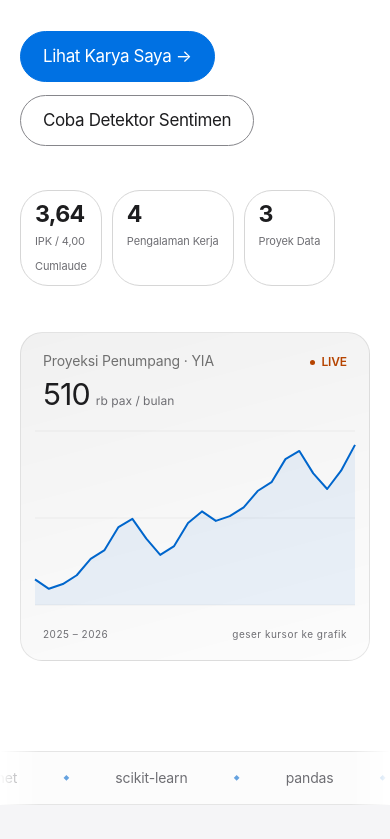
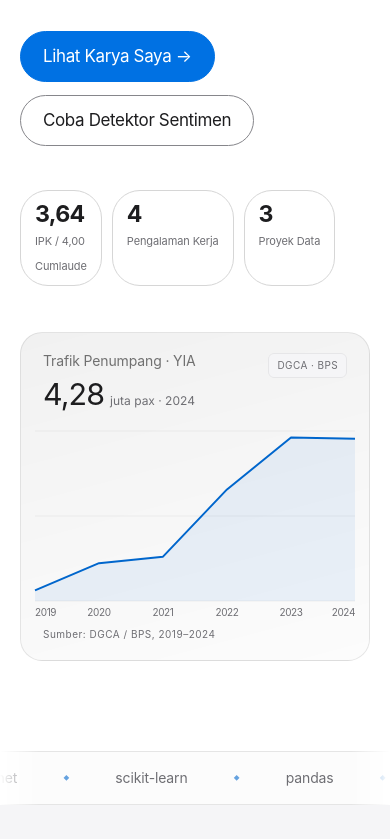
Before and after one commit to andiuliarahman/PortofolioAndi, a plain HTML site: page portofolio/index.html in a window 390 px wide. Shown: the part 494-1333 px from the top of the page. Drawn offline with Linux system fonts and the light colour scheme.

Commit message:
Replace the hero's invented chart with real DGCA/BPS figures
The hero chart carried 24 months of passenger numbers I made up, under a
pulsing "LIVE" badge and a heading that called it a projection. That is
the one thing a statistics portfolio cannot do, so it is gone.

What replaced it: annual throughput for YIA 2019-2024, taken from DGCA
and BPS — 281.782 / 996.750 / 1.168.042 / 2.939.888 / 4.307.136 /
4.275.848. The shape is now the real one, including the 2024 decline of
0,7% that a fabricated upward curve had been hiding.

Two judgement calls worth recording:

- 2025 is deliberately not plotted. The Directorate General's annual
  figure (2.185.714) contradicts BPS DIY's own monthly releases, which
  put 164.736 domestic arrivals through YIA in October 2025 alone. Two
  official sources disagree, so the year stays off the chart until they
  can be reconciled. There is a comment in the source saying so.
- The axis now starts at zero. The series is about magnitude, not small
  variation, so a cropped axis would only inflate the swings.

The "LIVE" badge became a plain "DGCA · BPS" source tag, the heading
became "Trafik Penumpang", and the caption cites the source and range.
Hovering reports the exact figure with Indonesian separators (4.275.848)
while the headline stays readable (4,28 juta). Year labels are drawn
along the axis and inset at both ends so they cannot clip.

Also dropped the pulse from the dot beside "Lulus 2026" — a static
credential had no business implying it was live.

Mobile: the two chart captions collided at 390px, so the hover hint is
hidden below 560px instead of squeezing the source line. Touch screens
have no cursor to move anyway.

```diff
--- a/portofolio/index.html
+++ b/portofolio/index.html
@@ -176,7 +176,7 @@ header.nav.stuck{
   border:1px solid var(--line);border-radius:999px;background:rgba(0,0,0,.03);
   font-size:12.5px;color:var(--dim);margin-bottom:28px;
 }
-.dot-live{width:7px;height:7px;border-radius:50%;background:var(--lime);animation:pulse 2.4s infinite;}
+.dot-live{width:7px;height:7px;border-radius:50%;background:var(--lime);}
 @keyframes pulse{0%{box-shadow:0 0 0 0 rgba(0,102,204,.6);}70%{box-shadow:0 0 0 9px rgba(0,102,204,0);}100%{box-shadow:0 0 0 0 rgba(0,102,204,0);}}
 
 .hero h1{font-size:clamp(2.3rem,4.6vw,3.9rem);line-height:1.02;letter-spacing:-.045em;}
@@ -216,12 +216,11 @@ header.nav.stuck{
 .chart-top h4{font-size:13px;font-weight:500;color:var(--dim);letter-spacing:.01em;}
 .chart-top .big{font-family:'SF Pro Display','Inter',-apple-system,sans-serif;font-size:1.9rem;letter-spacing:-.03em;margin-top:4px;}
 .chart-top .big span{font-size:12px;color:var(--mute);font-family:'Inter';letter-spacing:0;margin-left:6px;}
-.tag-live{
-  font-family:'SF Pro Text','Inter',-apple-system,sans-serif;font-size:9.5px;letter-spacing:.12em;
-  padding:5px 9px;border-radius:6px;background:rgba(0,102,204,.12);
-  border:1px solid rgba(0,102,204,.28);color:var(--lime);display:flex;align-items:center;gap:6px;
-}
-.tag-live i{width:5px;height:5px;border-radius:50%;background:var(--lime);display:block;animation:pulse 2s infinite;}
+.tag-src{
+  font-family:'SF Pro Text','Inter',-apple-system,sans-serif;font-size:9.5px;letter-spacing:.08em;
+  padding:5px 9px;border-radius:6px;background:#f5f5f7;
+  border:1px solid #e6e6e8;color:#6e6e73;white-space:nowrap;
+}
 #heroChart{display:block;width:100%;height:210px;cursor:crosshair;}
 .chart-foot{
   display:flex;justify-content:space-between;padding:0 22px 18px;
@@ -777,8 +776,7 @@ section{padding-top:90px;padding-bottom:90px;}
 .tags span{background:#ffffff;border-color:#e6e6e8;color:#707070;}
 
 /* launch status: bare orange text, no pill (reference) */
-.tag-live{background:none;border:0;border-radius:0;padding:0;color:#b64400;font-size:12px;font-weight:600;letter-spacing:-.01em;}
-.tag-live i{background:#b64400;}
+.tag-src{background:#f5f5f7;border:1px solid #e6e6e8;border-radius:6px;padding:4px 8px;color:#6e6e73;font-size:10px;font-weight:400;letter-spacing:.04em;}
 .dot-live{background:#0066cc;}
 .chart-top .big,.stat-chip b,.b-stat .row b{font-family:'SF Pro Display','Inter',sans-serif;color:#1d1d1f;}
 .chart-top .big span,.stat-chip span,.b-stat .row span{color:#6e6e73;}
@@ -979,6 +977,9 @@ footer{background:#f5f5f7;border-top:1px solid #d6d6d6;color:#6e6e73;font-size:1
 @media(max-width:560px){
   .lab-tabs{flex-wrap:wrap;overflow:visible;}
   .lab-tabs button{flex:1 1 calc(50% - 2px);}
+  /* di layar sentuh tidak ada kursor, jadi petunjuk hover dibuang
+     daripada mendesak keterangan sumber sampai bertabrakan */
+  #chartHint{display:none;}
 }
 
 /* --- motion: calm opacity only --- */
@@ -1049,14 +1050,14 @@ footer{background:#f5f5f7;border-top:1px solid #d6d6d6;color:#6e6e73;font-size:1
     <div class="chart-card rv">
       <div class="chart-top">
         <div>
-          <h4>Proyeksi Penumpang · YIA</h4>
-          <div class="big" id="chartBig">510<span>rb pax / bulan</span></div>
+          <h4>Trafik Penumpang · YIA</h4>
+          <div class="big" id="chartBig">4,28<span>juta pax · 2024</span></div>
         </div>
-        <div class="tag-live"><i></i>LIVE</div>
+        <div class="tag-src">DGCA · BPS</div>
       </div>
       <canvas id="heroChart"></canvas>
       <div class="chart-foot">
-        <span>2025 – 2026</span>
+        <span>Sumber: DGCA / BPS, 2019&ndash;2024</span>
         <span id="chartHint">geser kursor ke grafik</span>
       </div>
       <div class="chart-tip" id="chartTip"><b>–</b><span></span></div>
@@ -1749,9 +1750,27 @@ $$('.rv').forEach(el=>rvObs.observe(el));
   const ctx = c.getContext('2d');
   const tip = $('#chartTip'), big = $('#chartBig'), hint = $('#chartHint');
   const dpr = Math.min(devicePixelRatio||1, 2);
-  const DATA = [312,298,305,318,342,355,389,401,372,348,361,395,412,398,405,418,442,455,489,501,468,445,472,510];
-  const LABEL = ['Jan 25','Feb 25','Mar 25','Apr 25','Mei 25','Jun 25','Jul 25','Agu 25','Sep 25','Okt 25','Nov 25','Des 25',
-                 'Jan 26','Feb 26','Mar 26','Apr 26','Mei 26','Jun 26','Jul 26','Agu 26','Sep 26','Okt 26','Nov 26','Des 26'];
+  /* Angka asli, bukan karangan. Sumber: DGCA / BPS, Statistik
+     Transportasi Udara (lewat tabel tahunan YIA / WAHI).
+     2025 sengaja TIDAK diplot: angka tahunan Ditjen Hubud (2.185.714)
+     bertabrakan dengan data bulanan BPS DIY (Oktober 2025 saja 164.736
+     penumpang datang di YIA), jadi belum bisa dipertanggungjawabkan. */
+  const DATA = [
+    {y:'2019', v:281782},
+    {y:'2020', v:996750},
+    {y:'2021', v:1168042},
+    {y:'2022', v:2939888},
+    {y:'2023', v:4307136},
+    {y:'2024', v:4275848}
+  ];
+  const V = DATA.map(d => d.v);
+  const nf = v => v.toLocaleString('id-ID');
+  /* pisahkan angka besar dari satuannya, supaya bisa ditata beda ukuran */
+  function parts(v){
+    return v >= 1e6
+      ? [(v/1e6).toFixed(2).replace('.',','), 'juta pax']
+      : [Math.round(v/1e3).toLocaleString('id-ID'), 'rb pax'];
+  }
   let W=0,H=0,hover=-1,prog=1;
 
   function resize(){
@@ -1761,8 +1780,10 @@ $$('.rv').forEach(el=>rvObs.observe(el));
     c.style.width = W+'px'; c.style.height = H+'px';
     ctx.setTransform(dpr,0,0,dpr,0,0);
   }
-  const PAD = {l:14, r:14, t:14, b:22};
-  const min = Math.min.apply(null,DATA)*0.92, max = Math.max.apply(null,DATA)*1.04;
+  const PAD = {l:14, r:14, t:14, b:26};
+  /* sumbu mulai dari nol. Deret ini soal besaran, bukan variasi kecil,
+     jadi memotong sumbu hanya akan membesar-besarkan naik-turunnya. */
+  const min = 0, max = Math.max.apply(null,V)*1.04;
   const X = i => PAD.l + (i/(DATA.length-1))*(W-PAD.l-PAD.r);
   const Y = v => PAD.t + (1-(v-min)/(max-min))*(H-PAD.t-PAD.b);
 
@@ -1776,25 +1797,38 @@ $$('.rv').forEach(el=>rvObs.observe(el));
     const n = Math.max(2, Math.floor(DATA.length*prog));
 
     ctx.beginPath();
-    ctx.moveTo(X(0), Y(DATA[0]));
-    for(let i=1;i<n;i++) ctx.lineTo(X(i), Y(DATA[i]));
+    ctx.moveTo(X(0), Y(V[0]));
+    for(let i=1;i<n;i++) ctx.lineTo(X(i), Y(V[i]));
     ctx.lineTo(X(n-1), H-PAD.b); ctx.lineTo(X(0), H-PAD.b); ctx.closePath();
     ctx.fillStyle = 'rgba(0,102,204,.07)'; ctx.fill();
 
     ctx.beginPath();
-    ctx.moveTo(X(0), Y(DATA[0]));
-    for(let i=1;i<n;i++) ctx.lineTo(X(i), Y(DATA[i]));
+    ctx.moveTo(X(0), Y(V[0]));
+    for(let i=1;i<n;i++) ctx.lineTo(X(i), Y(V[i]));
     ctx.strokeStyle = '#0066cc'; ctx.lineWidth = 2; ctx.lineJoin='round';
     ctx.stroke();
 
     if(hover >= 0 && hover < n){
-      const x = X(hover), y = Y(DATA[hover]);
+      const x = X(hover);
       ctx.setLineDash([3,4]); ctx.strokeStyle='rgba(0,0,0,.25)';
       ctx.beginPath(); ctx.moveTo(x,PAD.t); ctx.lineTo(x,H-PAD.b); ctx.stroke();
       ctx.setLineDash([]);
-      ctx.beginPath(); ctx.arc(x,y,4.5,0,Math.PI*2);
-      ctx.fillStyle='#ffffff'; ctx.fill();
-      ctx.strokeStyle='#0066cc'; ctx.lineWidth=2.4; ctx.stroke();
+    }
+
+    /* tahun + titik aktif digambar paling akhir supaya tidak tertutup.
+       Label ujung dirata ke dalam supaya tidak terpotong tepi kanvas. */
+    ctx.font = '10px "SF Pro Text", Inter, sans-serif';
+    const last = DATA.length-1;
+    for(let i=0;i<n;i++){
+      const x = X(i), y = Y(V[i]);
+      if(i === hover){
+        ctx.beginPath(); ctx.arc(x,y,4.5,0,Math.PI*2);
+        ctx.fillStyle='#ffffff'; ctx.fill();
+        ctx.strokeStyle='#0066cc'; ctx.lineWidth=2.4; ctx.stroke();
+      }
+      ctx.textAlign = i===0 ? 'left' : (i===last ? 'right' : 'center');
+      ctx.fillStyle = i===hover ? '#1d1d1f' : '#6e6e73';
+      ctx.fillText(DATA[i].y, x, H-PAD.b+15);
     }
   }
 
@@ -1810,17 +1844,18 @@ $$('.rv').forEach(el=>rvObs.observe(el));
     const i = Math.round((x-PAD.l)/((W-PAD.l-PAD.r)/(DATA.length-1)));
     hover = clamp(i, 0, DATA.length-1);
     draw();
-    const px = X(hover), py = Y(DATA[hover]);
+    const px = X(hover), py = Y(V[hover]);
+    const p = parts(V[hover]);
     tip.style.left = px+'px'; tip.style.top = Math.max(48,py)+'px'; tip.style.opacity = 1;
-    tip.querySelector('b').textContent = DATA[hover]+' rb pax';
-    tip.querySelector('span').textContent = LABEL[hover];
-    big.innerHTML = DATA[hover]+'<span>rb pax / bulan</span>';
-    hint.textContent = 'menampilkan '+LABEL[hover];
+    tip.querySelector('b').textContent = nf(V[hover])+' pax';
+    tip.querySelector('span').textContent = DATA[hover].y;
+    big.innerHTML = p[0]+'<span>'+p[1]+' · '+DATA[hover].y+'</span>';
+    hint.textContent = 'menampilkan '+DATA[hover].y;
   }
   c.addEventListener('mousemove', move);
   c.addEventListener('mouseleave', ()=>{
     hover=-1; tip.style.opacity=0; draw();
-    big.innerHTML = '510<span>rb pax / bulan</span>';
+    big.innerHTML = '4,28<span>juta pax · 2024</span>';
     hint.textContent = 'geser kursor ke grafik';
   });
 
```
